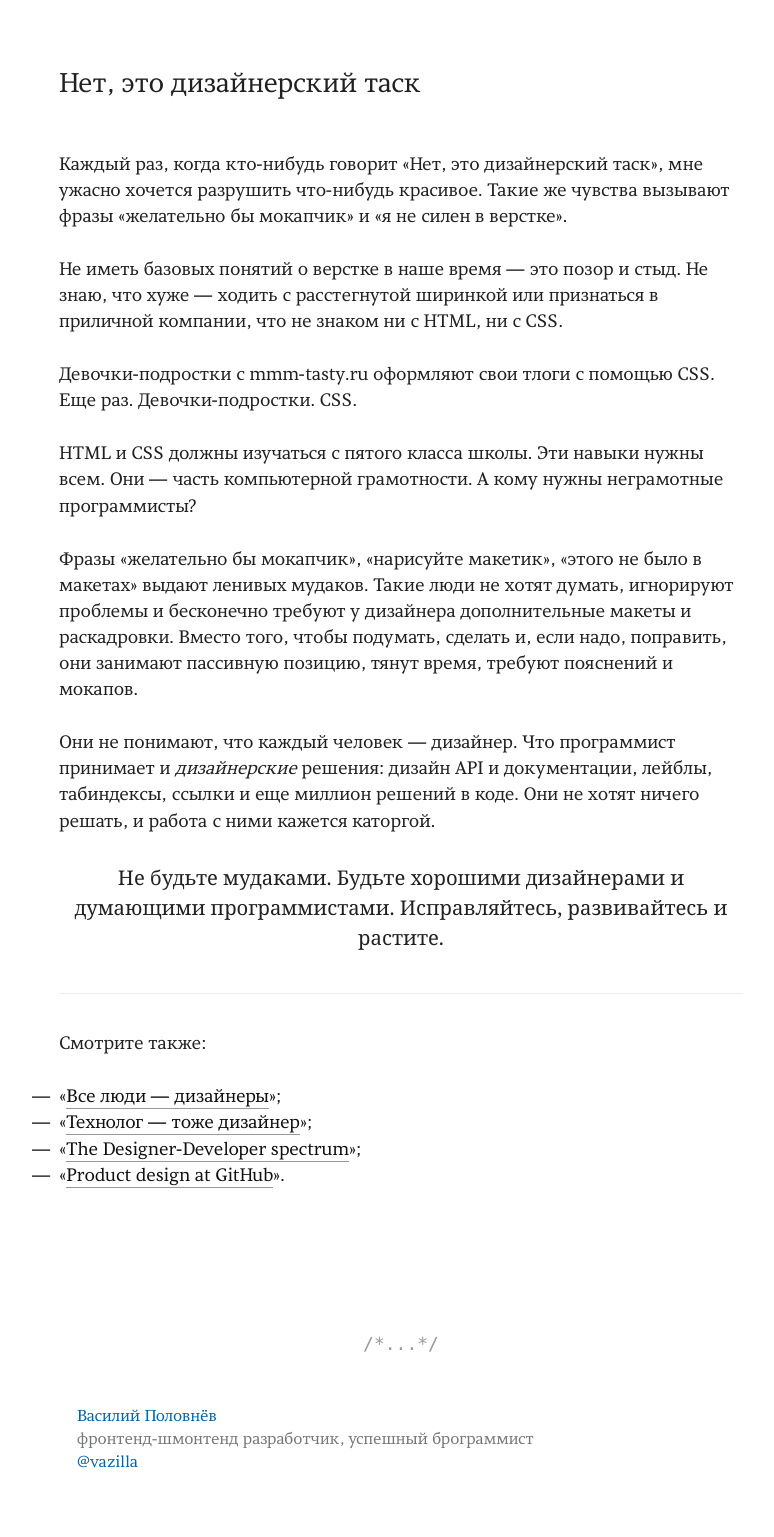
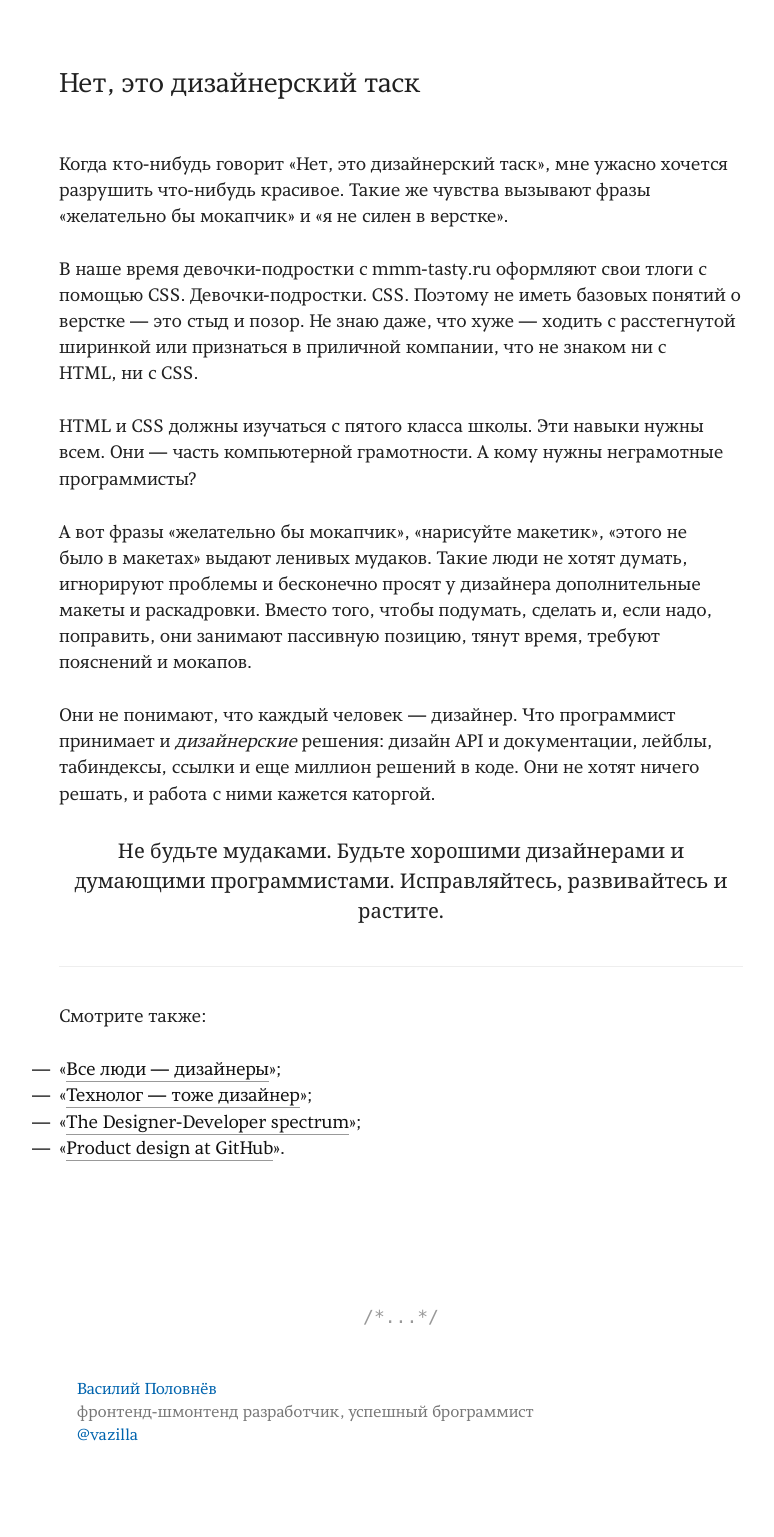
Before and after one commit to vast/vast.github.io, a Jekyll site: the page built from _posts/2014-02-06-not-a-designer.md, in a window 1280 px wide. Shown: the whole page, without its empty margins (239-1013 px from the left). Built offline with Jekyll 4.4.1, drawn with Linux system fonts in a browser that asks for light colours; Markdown is read by kramdown in place of the engine named in the settings; after the commit the page ends 1510 px from its top, so only the background shows below that.

Commit message:
am I gonna make it?

```diff
--- a/_posts/2014-02-06-not-a-designer.md
+++ b/_posts/2014-02-06-not-a-designer.md
@@ -4,15 +4,13 @@ layout: default
 ---
 
 
-Каждый раз, когда кто-нибудь говорит «Нет, это дизайнерский таск», мне ужасно хочется разрушить что-нибудь красивое. Такие же чувства вызывают фразы «желательно бы мокапчик» и «я не силен в верстке».
+Когда кто-нибудь говорит «Нет, это дизайнерский таск», мне ужасно хочется разрушить что-нибудь красивое. Такие же чувства вызывают фразы «желательно бы мокапчик» и «я не силен в верстке».
 
-Не иметь базовых понятий о верстке в наше время — это позор и стыд. Не знаю, что хуже — ходить с расстегнутой ширинкой или признаться в приличной компании, что не знаком ни с HTML, ни с CSS.
-
-Девочки-подростки с mmm-tasty.ru оформляют свои тлоги с помощью CSS. Еще раз. Девочки-подростки. CSS.
+В наше время девочки-подростки с mmm-tasty.ru оформляют свои тлоги с помощью CSS. Девочки-подростки. CSS. Поэтому не иметь базовых понятий о верстке — это стыд и позор. Не знаю даже, что хуже — ходить с расстегнутой ширинкой или признаться в приличной компании, что не знаком ни с HTML, ни с CSS.
 
 HTML и CSS должны изучаться с пятого класса школы. Эти навыки нужны всем. Они — часть компьютерной грамотности. А кому нужны неграмотные программисты?
 
-Фразы «желательно бы мокапчик», «нарисуйте макетик», «этого не было в макетах» выдают ленивых мудаков. Такие люди не хотят думать, игнорируют проблемы и бесконечно требуют у дизайнера дополнительные макеты и раскадровки. Вместо того, чтобы подумать, сделать и, если надо, поправить, они занимают пассивную позицию, тянут время, требуют пояснений и мокапов.
+А вот фразы «желательно бы мокапчик», «нарисуйте макетик», «этого не было в макетах» выдают ленивых мудаков. Такие люди не хотят думать, игнорируют проблемы и бесконечно просят у дизайнера дополнительные макеты и раскадровки. Вместо того, чтобы подумать, сделать и, если надо, поправить, они занимают пассивную позицию, тянут время, требуют пояснений и мокапов.
 
 Они не понимают, что каждый человек — дизайнер. Что программист принимает и _дизайнерские_ решения: дизайн API и документации, лейблы, табиндексы, ссылки и еще миллион решений в коде. Они не хотят ничего решать, и работа с ними кажется каторгой.
 
```
